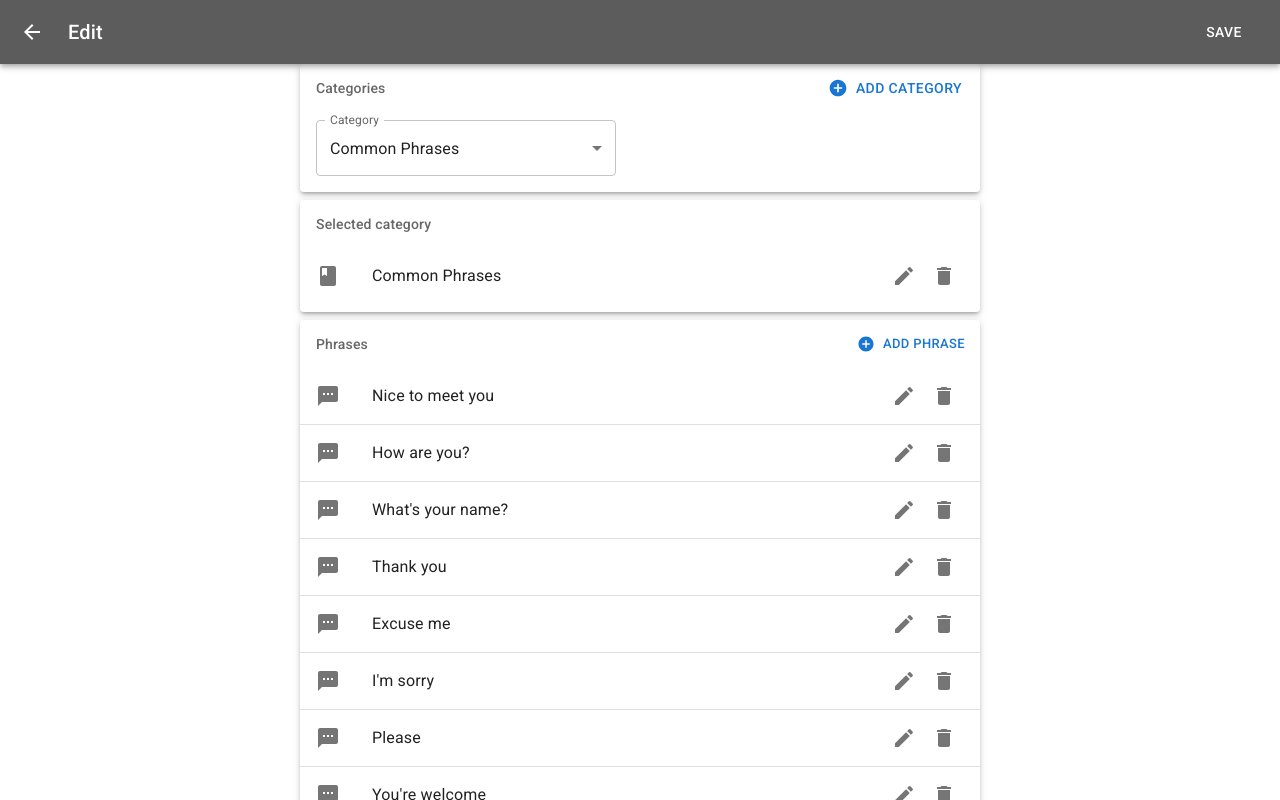
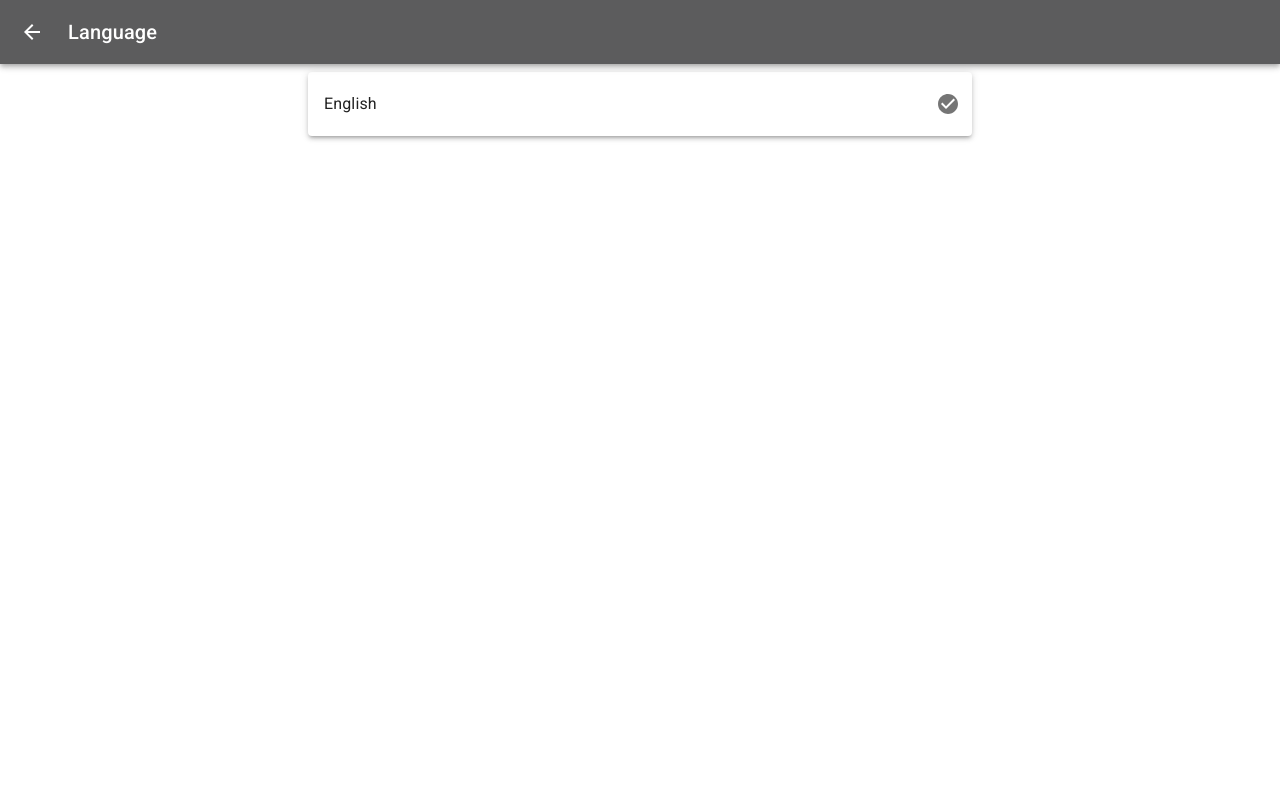
Before and after one commit to RodriSanchez1/cboard-phrase, a React (Vite) app: page /settings/language in a window 1280 px wide. Built offline with nearby package versions, Linux system fonts and the light colour scheme.

Commit message:
Chore: Create LangugaeSettings component

```diff
--- a/src/app/router.jsx
+++ b/src/app/router.jsx
@@ -4,6 +4,7 @@ import RootPage from '../pages/RootPage';
 import SettingsPage from '../pages/SettingsPage';
 import EditPage from '../pages/EditPage';
 import SpeechSettings from '../features/speech/SpeechSettings';
+import LanguageSettings from '../features/language/LanguageSettings';
 
 export const router = createBrowserRouter([
   {
@@ -28,7 +29,7 @@ export const router = createBrowserRouter([
       },
       {
         path: 'language',
-        element: <EditPage />,
+        element: <LanguageSettings />,
       },
     ],
   },
--- /dev/null
+++ b/src/features/language/LanguageSettings.jsx
@@ -0,0 +1,48 @@
+import {
+  List,
+  ListItem,
+  ListItemButton,
+  ListItemText,
+  Paper,
+} from '@mui/material';
+import FullScreenDialog from '../../components/FullScreenDialog/FullScreenDialog';
+import { useNavigate } from 'react-router';
+import CheckCircleIcon from '@mui/icons-material/CheckCircle';
+import IconButton from '@mui/material/IconButton';
+
+export default function LanguageSettings() {
+  const navigate = useNavigate();
+  const handleClose = () => {
+    navigate('/settings');
+  };
+  return (
+    <FullScreenDialog
+      title="Language"
+      open={true}
+      // onSave={handleSave}
+      onClose={handleClose}
+    >
+      <Paper
+        elevation={3}
+        sx={{
+          m: 1,
+        }}
+      >
+        <List>
+          <ListItem
+            secondaryAction={
+              <IconButton edge="end" aria-label="languageIcon">
+                <CheckCircleIcon />
+              </IconButton>
+            }
+            disablePadding
+          >
+            <ListItemButton>
+              <ListItemText primary="English" />
+            </ListItemButton>
+          </ListItem>
+        </List>
+      </Paper>
+    </FullScreenDialog>
+  );
+}
```
